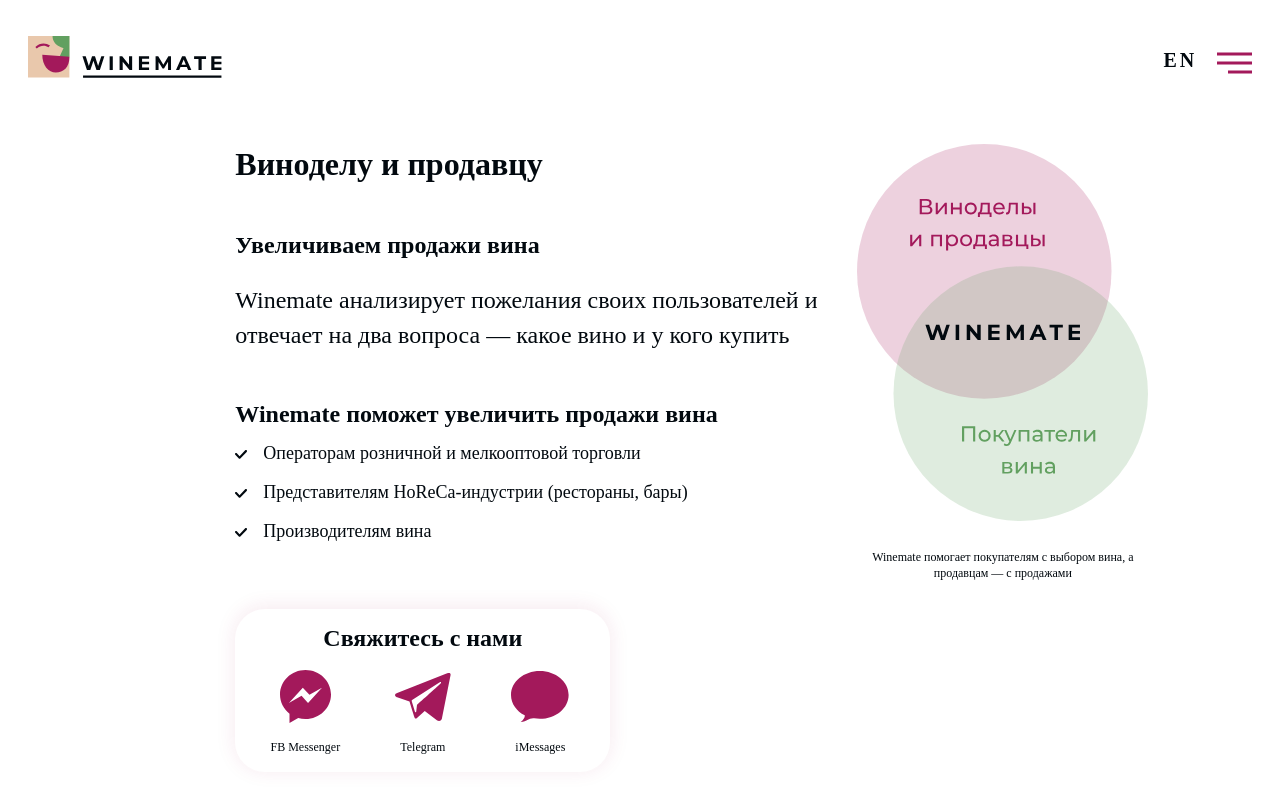
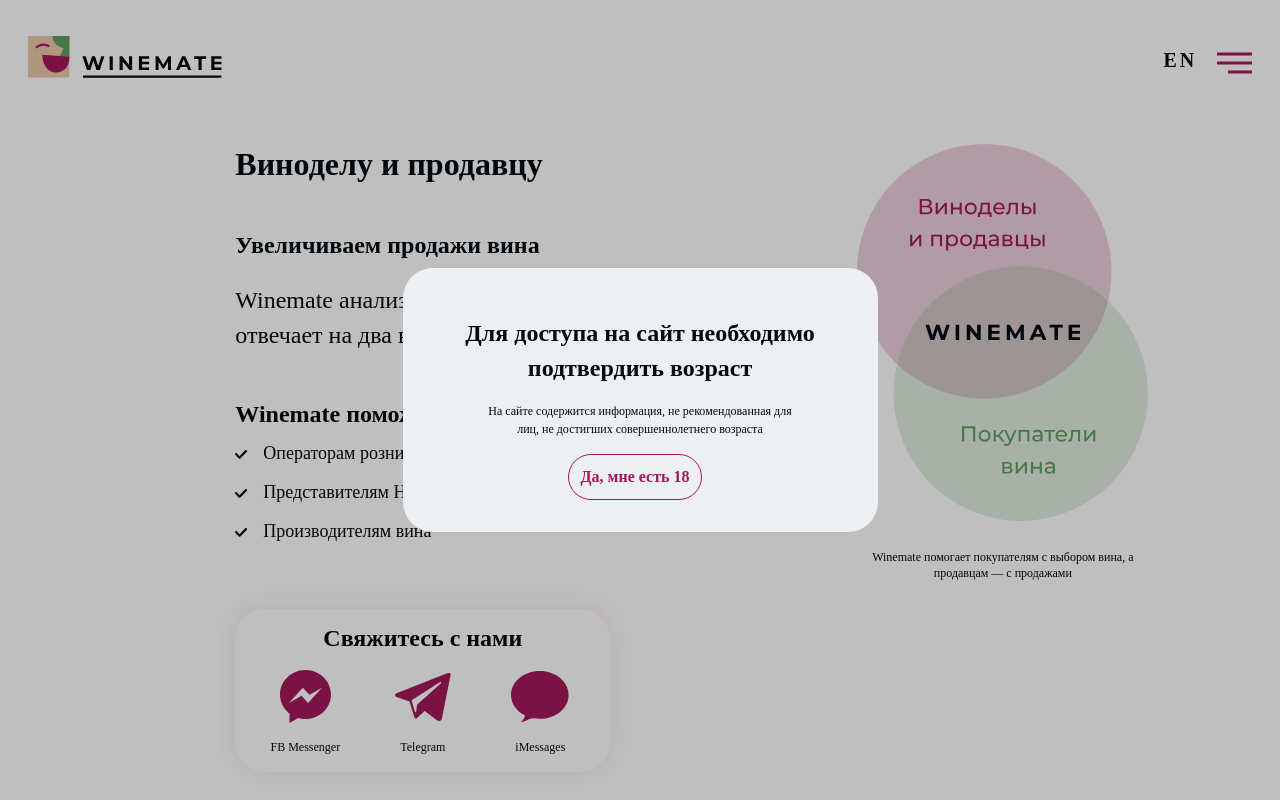
Before and after one commit to Bratishques/wm, a Next.js app: page /sales in a window 1280 px wide. Shown: the top 800 px of the page. Built offline with nearby package versions, Linux system fonts and the light colour scheme.

Commit message:
Sidebar/modal overlay + Age Modal + chat animation fixes

```diff
--- a/src/components/chat/chatMessage.tsx
+++ b/src/components/chat/chatMessage.tsx
@@ -22,6 +22,16 @@
   return new Promise((resolve) => setTimeout(resolve, ms));
 }
 
+function isInViewport(element:HTMLDivElement) {
+  const rect = element.getBoundingClientRect();
+  return (
+      rect.top >= 0 &&
+      rect.left >= 0 &&
+      rect.bottom <= (window.innerHeight || document.documentElement.clientHeight) &&
+      rect.right <= (window.innerWidth || document.documentElement.clientWidth)
+  );
+}
+
 const ChatMessage = ({
   children,
   rounded = false,
@@ -42,10 +52,16 @@
         setIsTyping(true);
         await sleep(2500);
         msgRef.current.style.marginTop =
-          msgRef.current.scrollHeight + 32 + 'px';
+        msgRef.current.scrollHeight + 32 + 'px';
         setIsTyping(false);
         msgRef.current.style.marginTop = '0px';
         msgRef.current.style.height = msgRef.current.scrollHeight + 32 + 'px';
+        if (window.innerWidth <= 768 && isInViewport(msgRef.current)) {
+          console.log(window.scrollY)
+          window.scrollTo(0, window.scrollY + msgRef.current.scrollHeight + 32)
+          await sleep(500)
+          window.scrollTo(0, window.scrollY + 70)
+        }
       };
 
       asyncAnim();
--- a/src/components/chat/chatOne.tsx
+++ b/src/components/chat/chatOne.tsx
@@ -53,13 +53,13 @@
 
   return (
     <div
-      className={`w-full flex flex-col lg:w-1/2 bg-chat-bg overflow-hidden items-center justify-end py-6`}
+      className={`w-full h-screen flex flex-col lg:w-1/2 bg-chat-bg overflow-hidden items-center justify-end py-6`}
       ref={boxRef}
     >
       <div
         className={`w-full ${
           triggered ? 'opacity-100' : 'opacity-50'
-        } transition-all transition-300 flex flex-col pl-8 pr-7 mt-auto`}
+        } transition-all transition-300 flex flex-col pl-8 pr-7 lg:mt-auto`}
         style={{
           maxWidth: '375px',
         }}
--- a/src/components/chat/chatTwo.tsx
+++ b/src/components/chat/chatTwo.tsx
@@ -53,12 +53,12 @@
     <div
       ref={boxRef}
       id={`msg-2`}
-      className={`w-full flex flex-col lg:w-1/2 bg-chat-bg overflow-hidden items-center justify-end py-6`}
+      className={`w-full flex h-screen flex-col lg:w-1/2 bg-chat-bg overflow-hidden items-center justify-end py-6`}
     >
       <div
         className={`w-full ${
           triggered ? 'opacity-100' : 'opacity-50'
-        } transition-all transition-500 flex flex-col pl-8 pr-7 mt-auto`}
+        } transition-all transition-500 flex flex-col pl-8 pr-7 md:mt-auto`}
         style={{
           maxWidth: '375px',
         }}
--- a/src/components/chat/sommelierMessage.tsx
+++ b/src/components/chat/sommelierMessage.tsx
@@ -16,6 +16,16 @@
 
 function sleep(ms: number) {
   return new Promise((resolve) => setTimeout(resolve, ms));
+}
+
+function isInViewport(element:HTMLDivElement) {
+  const rect = element.getBoundingClientRect();
+  return (
+      rect.top >= 0 &&
+      rect.left >= 0 &&
+      rect.bottom <= (window.innerHeight || document.documentElement.clientHeight) &&
+      rect.right <= (window.innerWidth || document.documentElement.clientWidth)
+  );
 }
 
 const SommelierMessage = ({
@@ -41,6 +51,12 @@
         setIsTyping(false);
         msgRef.current.style.marginTop = '0px';
         msgRef.current.style.height = msgRef.current.scrollHeight + 32 + 'px';
+        if (window.innerWidth <= 768 && isInViewport(msgRef.current)) {
+          console.log(window.scrollY)
+          window.scrollTo(0, window.scrollY + msgRef.current.scrollHeight + 32 + 44)
+          await sleep(500)
+          window.scrollTo(0, window.scrollY + 44)
+        }
       };
 
       asyncAnim();
--- a/src/components/indexSections/heroSection.tsx
+++ b/src/components/indexSections/heroSection.tsx
@@ -27,7 +27,7 @@
             <br />
             мессенджере
           </h1>
-          <div className={`fixed z-50 bottom-0 block sm:hidden w-full`}>
+          <div className={`fixed z-40 bottom-0 block sm:hidden w-full`}>
             <Messengers className={`rounded-t-30px`} />
           </div>
           <p className={`text-lead mb-4 px-9 sm:px-0`}>
@@ -35,7 +35,7 @@
             находились — напишете сомелье и он быстро ответит: какое вино и где
             купить
           </p>
-          <div className={`sm:block z-50 hidden fixed bottom-0  -ml-7`}>
+          <div className={`sm:block z-40 hidden fixed bottom-0  -ml-7`}>
             <Messengers className={`rounded-r-30px`} />
           </div>
         </div>
--- /dev/null
+++ b/src/components/layout/ageModal.tsx
@@ -0,0 +1,31 @@
+import SidebarContext from "@/context/sidebarContext"
+import { useContext } from "react"
+import TagButton from "../tagButton"
+
+const AgeModal = () => {
+    const {modalOpen, setModalOpen} = useContext(SidebarContext)
+    return (
+        <div className={`z-50 fixed w-full bg-transparent h-screen flex justify-center items-end md:items-center ${modalOpen ? "" : "hidden"}`}>
+            <div
+            style={{
+                maxWidth: "475px"
+            }}
+            className={`z-50 bg-notice-gray w-full fixed md:pt-12 pt-6 pb-6 md:pb-8 flex flex-col rounded-30px`}>
+                <div className={`text-lead text-center mb-4 font-bold md:px-10 px-6`}>
+                Для доступа на сайт необходимо подтвердить возраст
+                </div>
+                <div className={`text-caption text-center mb-4 md:px-20 px-6`}>
+                На сайте содержится информация, не рекомендованная для лиц, не достигших совершеннолетнего возраста
+                </div>
+                <div className={`w-full flex justify-center`}>
+                <TagButton className={`font-semibold`} handler={setModalOpen}>
+                    Да, мне есть 18
+                </TagButton>
+                </div>
+
+            </div>
+        </div>
+    )
+}
+
+export default AgeModal
--- a/src/components/layout/layout.tsx
+++ b/src/components/layout/layout.tsx
@@ -1,7 +1,9 @@
 import Head from 'next/head';
 import { ReactNode } from 'react';
+import AgeModal from './ageModal';
 import Footer from './footer';
 import Header from './header';
+import Overlay from './overlay';
 import Sidebar from './sidebar';
 
 interface Childern {
@@ -15,6 +17,8 @@
         <title>Winemate</title>
         <link rel="icon" href="/favicon.ico" />
       </Head>
+      <AgeModal/>
+      <Overlay/>
       <Sidebar />
       <Header />
       <div className={`pt-30 md:pt-20`}>
--- /dev/null
+++ b/src/components/layout/overlay.tsx
@@ -0,0 +1,16 @@
+import SidebarContext from "@/context/sidebarContext"
+import { useContext } from "react"
+
+const Overlay = () => {
+
+    const {sidebarOpen, modalOpen} = useContext(SidebarContext)
+
+    return (
+        <div className={`w-full top-0 h-screen bg-black fixed z-30 opacity-25 ${sidebarOpen || modalOpen ? "" : "hidden"} animate-overlay-appear`}>
+
+        </div>
+    )
+
+}
+
+export default Overlay
--- a/src/components/layout/sidebar.tsx
+++ b/src/components/layout/sidebar.tsx
@@ -8,7 +8,7 @@
   return (
     <div
       id={`sidebar-container`}
-      className={`min-h-screen flex flex-col fixed right-0 z-30 bg-white w-full px-5 pt-12 md:pt-16 sm:w-auto transition-all duration-300 md:duration-500 pb-8`}
+      className={`min-h-screen flex flex-col fixed right-0 z-40 bg-white w-full px-5 pt-12 md:pt-16 sm:w-auto transition-all duration-300 md:duration-500 pb-8`}
       style={{
         marginRight: sidebarOpen ? '0%' : '-100%',
       }}
--- a/src/components/tagButton.tsx
+++ b/src/components/tagButton.tsx
@@ -1,13 +1,16 @@
 import { ReactNode } from 'react';
 
-interface Childern {
+interface Props {
   children: ReactNode;
+  className?: string;
+  handler?: Function
 }
 
-const TagButton = ({ children }: Childern) => {
+const TagButton = ({ children, className, handler=()=>{} }: Props) => {
   return (
     <button
-      className={`border rounded-30px border-wine text-wine px-3 py-2.5 font-medium mr-2.5 whitespace-nowrap`}
+      onClick={() => handler()}
+      className={`border rounded-30px border-wine text-wine px-3 py-2.5 font-medium mr-2.5 whitespace-nowrap ${className}`}
     >
       {children}
     </button>
--- a/tailwind.config.js
+++ b/tailwind.config.js
@@ -94,7 +94,8 @@
       animation : {
         "ball1-bounce": "ball-bounce 1.2s ease-in-out 0.2s infinite ",
         "ball2-bounce": "ball-bounce 1.2s ease-in-out 0.4s infinite ",
-        "ball3-bounce": "ball-bounce 1.2s ease-in-out 0.6s infinite "
+        "ball3-bounce": "ball-bounce 1.2s ease-in-out 0.6s infinite ",
+        "overlay-appear": "overlay-appear 0.4s ease-in-out"
       },
 
       keyframes: {
@@ -110,6 +111,14 @@
           "66%" :{
               transform: "translateY(3px)"
           },
+      },
+      "overlay-appear": {
+        "0%": {
+          opacity: "0%"
+        },
+        "100%": {
+          opacity: "25%"
+        }
       }
       }
     },
```
Also changed, not shown: src/context/sidebarContext.tsx (+23 -21 lines).
